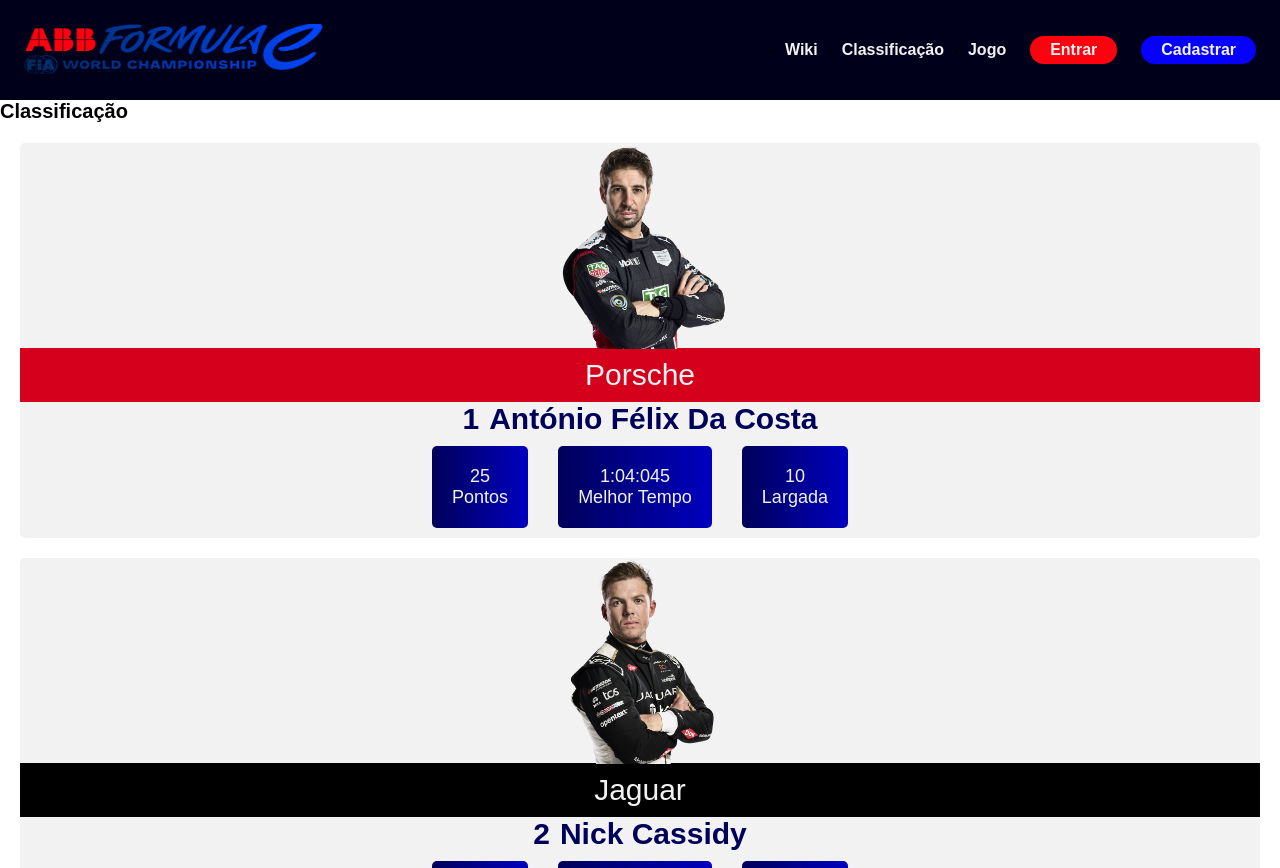
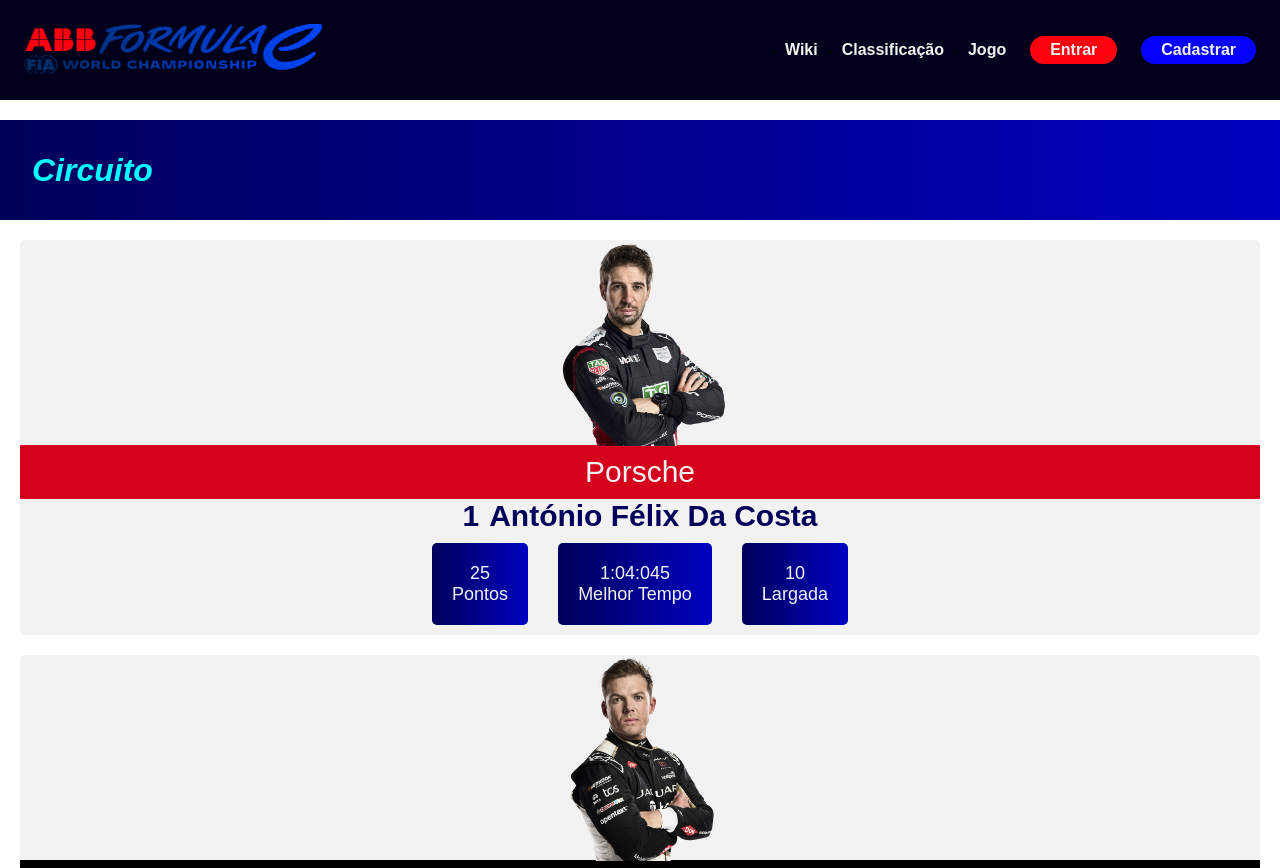
Before and after one commit to RafaelPA13/E-racingBet, a React (Vite) app: page /classificacao in a window 1280 px wide. Shown: the top 868 px of the page. Built offline with nearby package versions, Linux system fonts and the light colour scheme.

Commit message:
adição do componente Titulos

```diff
--- a/src/pages/Classificacao/Classificacao.jsx
+++ b/src/pages/Classificacao/Classificacao.jsx
@@ -1,10 +1,12 @@
+import Titulos from "../../components/Titulos/Titulos";
 import CardPiloto from "../../components/CardPiloto/CardPiloto";
 import pilotos from '../../data/pilotos.json';
 
 export default function Classificacao() {
   return (
     <>
-      <h1>Classificação</h1>
+      <Titulos titulo="Circuito" />
+
       <div className="classificacao-container">
         {pilotos.map((piloto) => (
           <CardPiloto
```
Also changed, not shown: src/pages/Classificacao/Classificacao.css (added).
